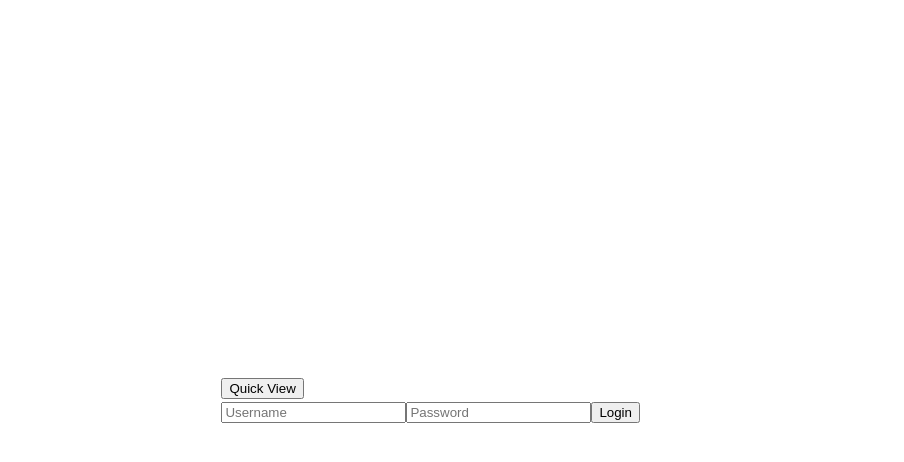
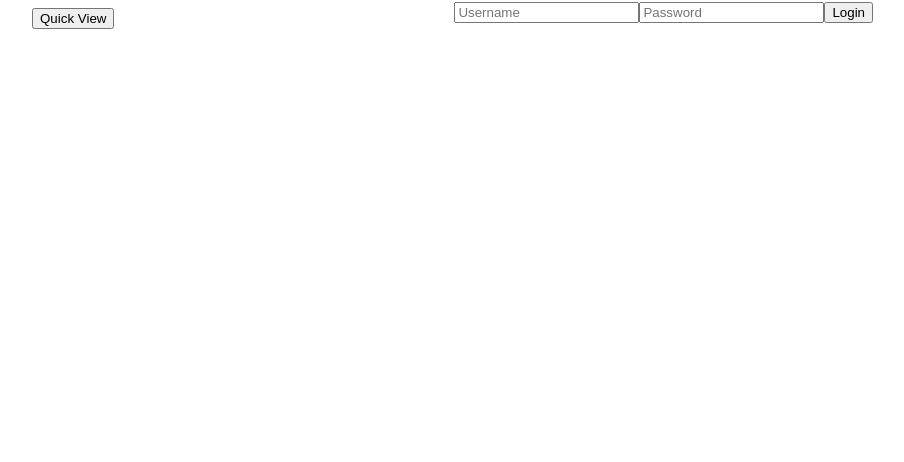
Before and after one commit to Saxel-0/Paint-Stock, a Vue app in the folder Frontend/Paint_Stock/: page / in a window 1280 px wide. Shown: the top 462 px of the page, without its empty margins (0-904 px from the left). Built offline with nearby package versions, Linux system fonts and the light colour scheme.

Commit message:
CSS mostly done, just finishing touches and bug fixes

```diff
--- a/Frontend/Paint_Stock/src/App.vue
+++ b/Frontend/Paint_Stock/src/App.vue
@@ -57,17 +57,44 @@ export default {
 <template>
   <div>
     <header>
-      <QuickView :paints="paints" />
-      <AdminPanel v-if="permissions.edit_users" :users="users" :isAdmin="permissions.edit_users" />
-      <UserLogin :users="users" @login="login" />
+
     </header>
 
-    <main>
-      <SwimLanes v-if="currentUser" :key="currentUser.id" :paints="paints" :canEdit="permissions.edit_paints" />
+    <main class="grid-container">
+      <QuickView class="quick-view" :paints="paints" />
+      <div class="top-right">
+        <AdminPanel v-if="permissions.edit_users" :users="users" :isAdmin="permissions.edit_users" />
+        <UserLogin :users="users" @login="login" />
+      </div>
+      <SwimLanes class="swim-lanes" v-if="currentUser" :key="currentUser.id" :paints="paints" :canEdit="permissions.edit_paints" />
     </main>
   </div>
 </template>
 
 <style scoped>
+  .grid-container {
+    display: grid;
+    grid-template-columns: minmax(33vw, 1fr) minmax(33vw, 1fr);
+    grid-template-rows: 20% 80%;
+    height: 100vh;
+  }
 
-</style>
+  .quick-view {
+    grid-column: 1;
+    grid-row: 1;
+  }
+
+  .top-right {
+    grid-column: 2;
+    grid-row: 1;
+  }
+
+  .swim-lanes {
+    min-height: 80vh;
+    min-width: 33vw;
+    grid-column: 1 / span 2;
+    grid-row: 2;
+    justify-content: left;
+  }
+
+  </style>
--- a/Frontend/Paint_Stock/src/components/Paintcards.vue
+++ b/Frontend/Paint_Stock/src/components/Paintcards.vue
@@ -1,13 +1,16 @@
 <!-- template for the cards, includes the colour name and stock level, as well as an input field to update the stock level -->
 <template>
-    <div class="paint-card">
-      <h2>{{ paint.colour }}</h2>
-      <p>Stock: {{ paint.stock_level }}</p>
-      <input type="number" v-model="newStockLevel" :disabled="!canEdit">
-      <p>L</p>
-      <button @click="updateStock" :disabled="!canEdit">Update Stock</button>
+    <div class="paint-card" :style="{ backgroundColor: paint.colour }" :class="{ 'text-black': paint.colour === 'White' }">
+        <div class="paint-card-header">
+            <h2>{{ paint.colour }}</h2>
+            <p>Stock: {{ paint.stock_level }}L</p>
+        </div>
+        <div class="paint-card-footer">
+            <input type="number" v-model="newStockLevel" :disabled="!canEdit">
+            <button @click="updateStock" :disabled="!canEdit">Update Stock</button>
+        </div>
     </div>
-  </template>
+</template>
 
 <script>
 import { ref, reactive, toRefs } from 'vue';
@@ -53,7 +56,25 @@ export default {
 
 <style scoped>  /* CSS styling for the cards */
 .paint-card {
-    display: block;
-    visibility: visible;
+  display: flex;
+  flex-direction: column;
+  justify-content: space-between;
+  padding: 20px;
+  margin-right: 150px;
+  color: white;
+}
+
+.paint-card-header {
+  align-self: flex-start;
+}
+
+.paint-card-footer {
+  display: flex;
+  justify-content: space-between;
+  align-items: center;
+}
+
+.text-black {
+  color: black;
 }
 </style>
--- a/Frontend/Paint_Stock/src/components/QuickView.vue
+++ b/Frontend/Paint_Stock/src/components/QuickView.vue
@@ -1,5 +1,5 @@
 <template>
-    <div>
+    <div class="quick-view-text">
       <button @click="toggleList">Quick View</button>
       <div v-show="showList">
         <ul>
@@ -34,5 +34,8 @@
   </script>
 
   <style scoped>
-
+    .quick-view-text {
+        font-weight: bold;
+        font-size: 20px;
+    }
   </style>
--- a/Frontend/Paint_Stock/src/components/SwimLanes.vue
+++ b/Frontend/Paint_Stock/src/components/SwimLanes.vue
@@ -6,7 +6,7 @@
         @dragover.prevent
         @drop="canEdit ? drop($event, status) : null"
       >
-        <h2>{{ status }}</h2>
+        <h2 class="swim-lane-title">{{ status }}</h2>
         <PaintCard
           v-for="paint in paintsByStatus[status]"
           :key="paint.id"
@@ -76,6 +76,25 @@
   };
   </script>
 
-  <style scoped>
+<style scoped>
+    .swim-lanes > * {
+        height: 33.33vh;
+        margin-bottom: 1vh;
+    }
 
-  </style>
+    .swim-lanes {
+        display: flex;
+        flex-direction: row;
+        justify-content: left;
+    }
+
+    @media (max-width: 768px) {
+        .swim-lanes {
+            flex-direction: column-reverse;
+        }
+    }
+    .swim-lane-title {
+        margin-right: 150px;
+        margin-left: 0px;
+    }
+</style>
```
